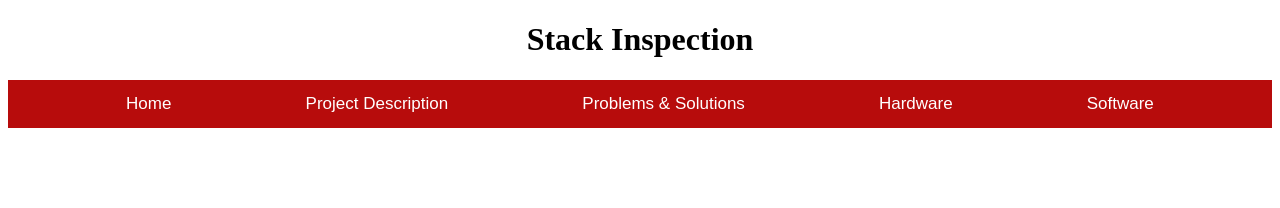
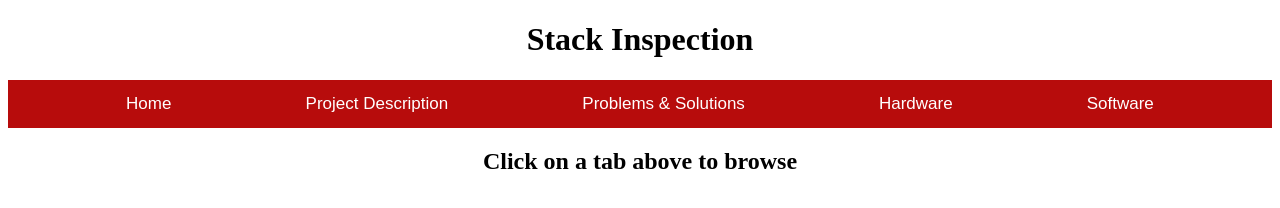
Before and after one commit to sramesh2002/492dronereport, a plain HTML site: page index2.html in a window 1280 px wide. Drawn offline with Linux system fonts and the light colour scheme.

Commit message:
user friendliness

```diff
--- a/index2.html
+++ b/index2.html
@@ -60,7 +60,7 @@
       <button class="tablinks" onclick="openTab('./hardware.html')">Hardware</button>
       <button class="tablinks" onclick="openTab('./software.html')">Software</button>
     </div>
-
+    <h2>Click on a tab above to browse</h2>
     <script>
       function openTab(pageName) {
         window.open(pageName, "_self");
```
